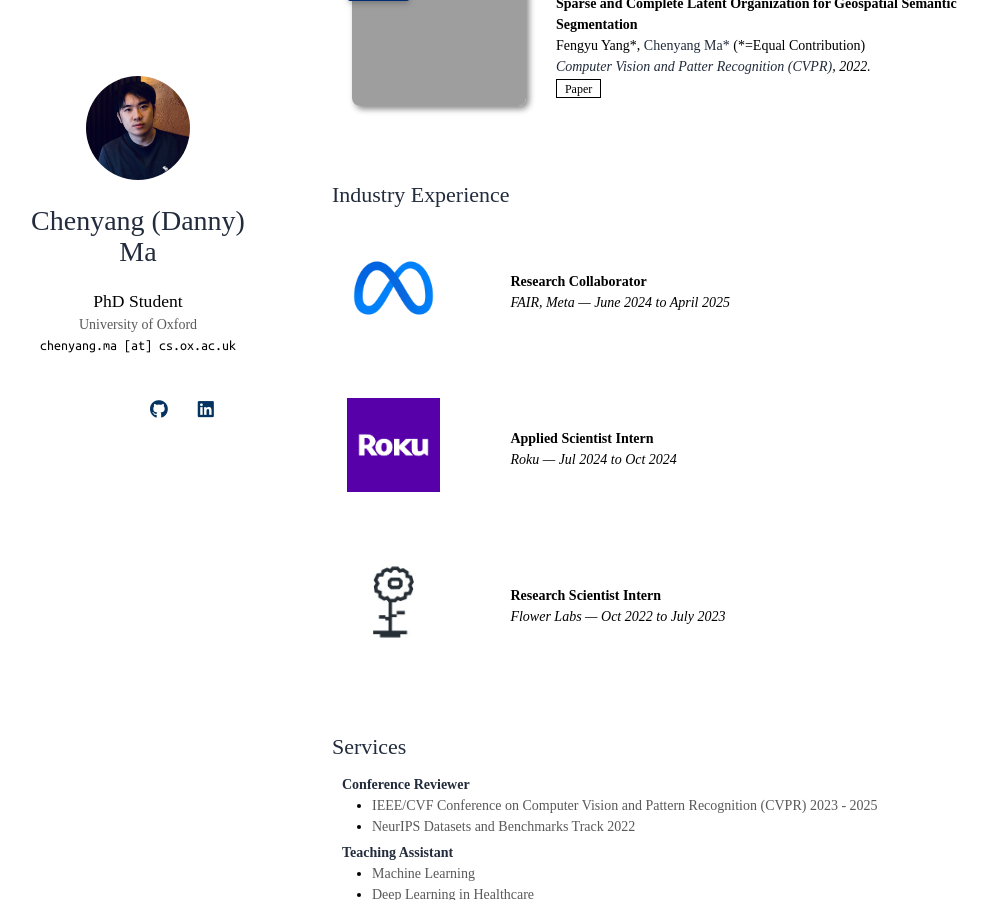
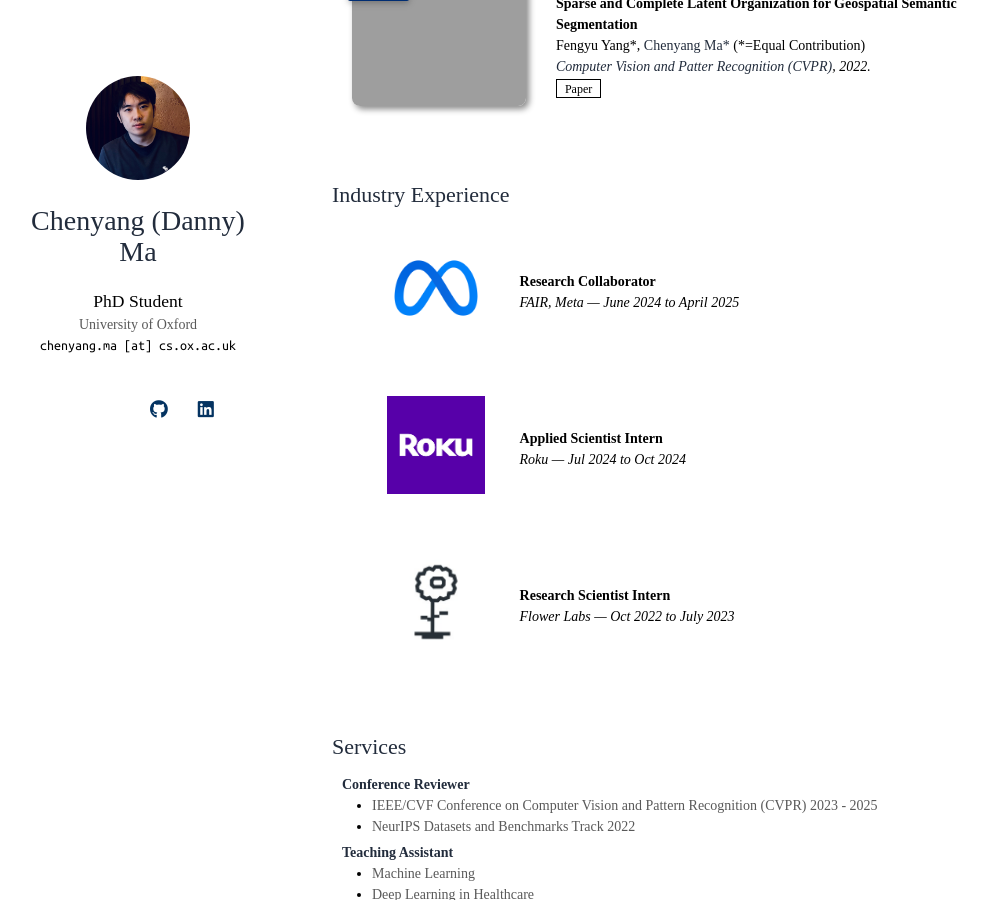
Before and after one commit to dannymcy/dannymcy.github.io, a Jekyll site: the page built from index.md, in a window 1280 px wide and 900 px high, scrolled down 1613 px. Shown: the whole window, without its empty margins (138-1126 px from the left). Built offline with Jekyll 4.4.1, drawn with Linux system fonts in a browser that asks for light colours; nearby versions of some CDN libraries; a style sheet for code colours, icons or effects is not loaded; our own code applies the rules of GitHub Pages for plain Markdown files; grey boxes are pictures that could not be loaded.

Commit message:
Make changes.

```diff
--- a/_includes/industry.md
+++ b/_includes/industry.md
@@ -1,12 +1,12 @@
 <h2 id="industry" style="margin: 2px 0px -15px;">Industry Experience</h2>
 
-<div class="publications">
+<div class="publications" style="margin-left: 40px;">
   <ol class="bibliography">
     <li>
 
       <!-- Meta FAIR -->
       <div class="pub-row">
-        <div class="col-sm-3 abbr" style="position: relative;padding-right: 50px;padding-left: 15px;display: flex;justify-content: center;align-items: center;">
+        <div class="col-sm-3 abbr" style="position: relative;padding-right: 15px;padding-left: 15px;display: flex;justify-content: center;align-items: center;">
           <img src="assets/img/company_logos/meta.png" style="max-height: 133px; width: auto; max-width: 100%;">
         </div>
 
@@ -19,7 +19,7 @@
 
       <!-- Roku -->
       <div class="pub-row">
-        <div class="col-sm-3 abbr" style="position: relative;padding-right: 50px;padding-left: 15px;display: flex;justify-content: center;align-items: center;">
+        <div class="col-sm-3 abbr" style="position: relative;padding-right: 15px;padding-left: 15px;display: flex;justify-content: center;align-items: center;">
           <img src="assets/img/company_logos/roku.jpg" style="max-height: 133px; width: auto; max-width: 100%;">
         </div>
 
@@ -32,7 +32,7 @@
 
       <!-- Flower Labs -->
       <div class="pub-row">
-        <div class="col-sm-3 abbr" style="position: relative;padding-right: 50px;padding-left: 15px;display: flex;justify-content: center;align-items: center;">
+        <div class="col-sm-3 abbr" style="position: relative;padding-right: 15px;padding-left: 15px;display: flex;justify-content: center;align-items: center;">
           <img src="assets/img/company_logos/flower.jpg" style="max-height: 133px; width: auto; max-width: 100%;">
         </div>
 
```
